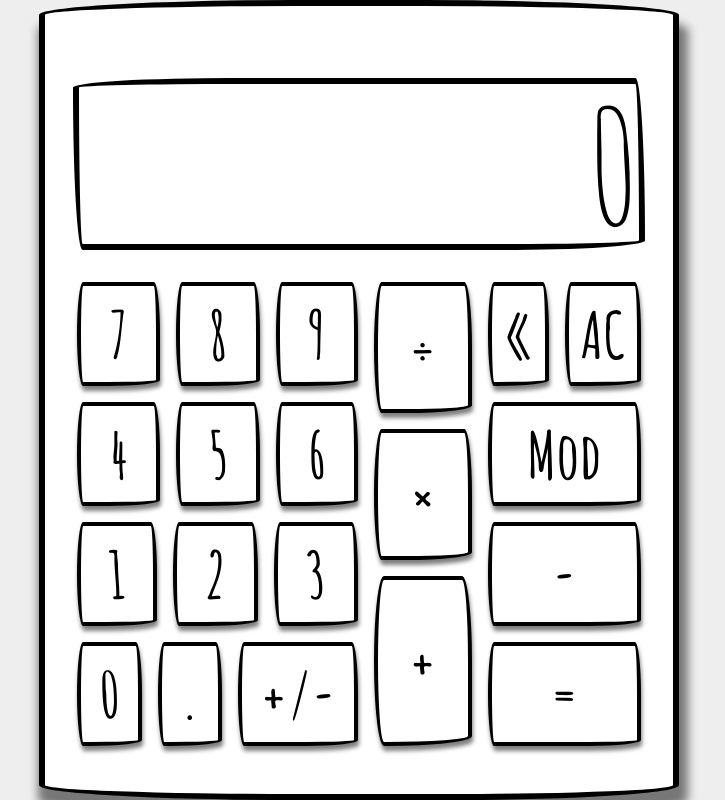
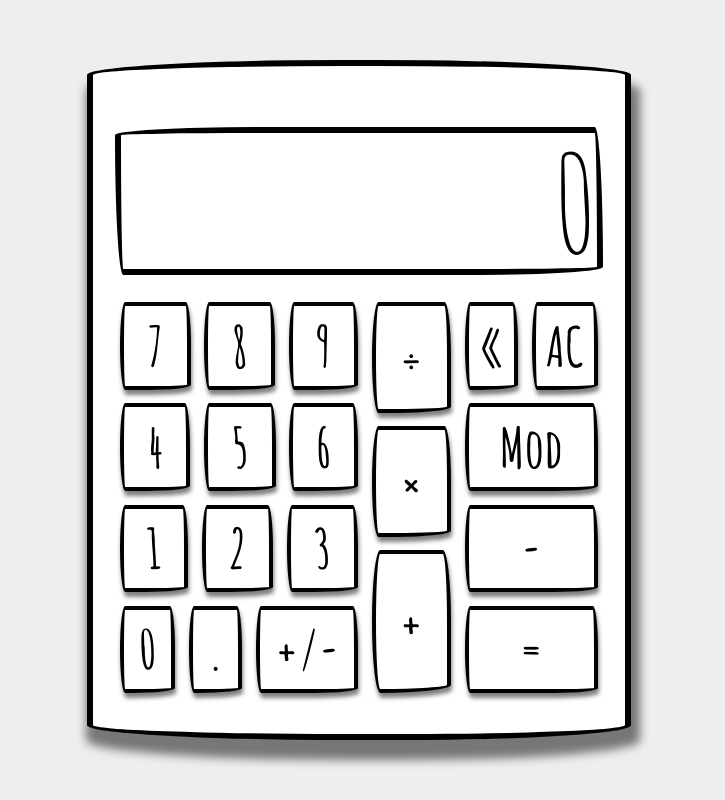
Before and after one commit to Zukurai-Kushal/calculator, a plain HTML site: page index.html in a window 1280 px wide. Shown: the whole page, without its empty margins (281-1006 px from the left). Drawn offline with Linux system fonts and the light colour scheme.

Commit message:
Decrease font-size to fit smaller screens and lighten indicator color

```diff
--- a/style.css
+++ b/style.css
@@ -6,7 +6,7 @@
   --colorShadeA: ivory;;
   --colorShadeB: #FFF;
   --colorShadeC: whitesmoke;
-  --indicatorColor: #f03755;
+  --indicatorColor: #f03756cc;
 }
 
 body{
@@ -17,7 +17,7 @@ body{
   background-color: var(--backgroundColorB);
   min-height: 100vh;
   margin: 0;
-  font-size: 10rem;
+  font-size: 8.5rem;
 }
 
 .amatic-sc-regular {
```
